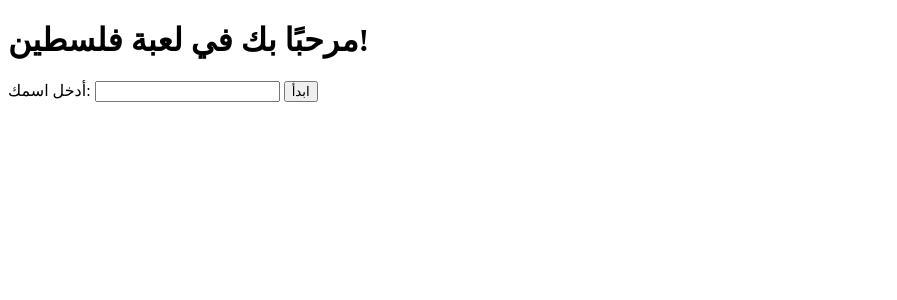
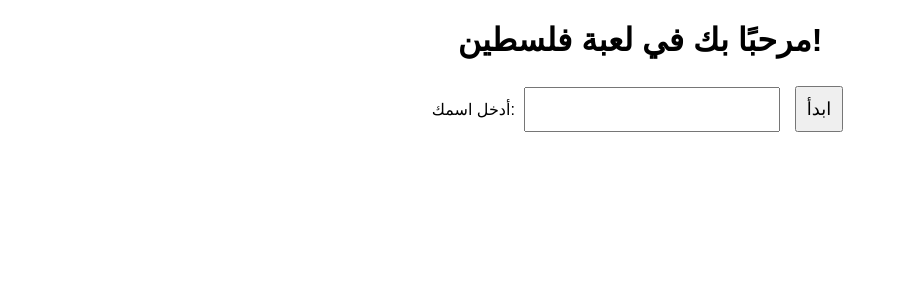
Before and after one commit to osamakhurma/palagame, a Flask app: template templates/register.html in a window 1280 px wide. Shown: the top 300 px of the page, without its empty margins (0-897 px from the left). Run offline with Flask 3, Linux system fonts and the light colour scheme; the template is opened without the code that fills it, so the values that code supplies are empty.

Commit message:
Update register.html

```diff
--- a/templates/register.html
+++ b/templates/register.html
@@ -4,10 +4,24 @@
     <meta charset="UTF-8">
     <meta name="viewport" content="width=device-width, initial-scale=1.0">
     <title>تسجيل الدخول</title>
+    <style>
+        body {
+            text-align: center;
+            font-family: Arial, sans-serif;
+        }
+        form {
+            margin-top: 20px;
+        }
+        input, button {
+            font-size: 18px;
+            padding: 10px;
+            margin: 5px;
+        }
+    </style>
 </head>
 <body>
     <h1>مرحبًا بك في لعبة فلسطين!</h1>
-    <form method="POST">
+    <form method="POST" action="/start">
         <label for="player_name">أدخل اسمك:</label>
         <input type="text" id="player_name" name="player_name" required>
         <button type="submit">ابدأ</button>
```
